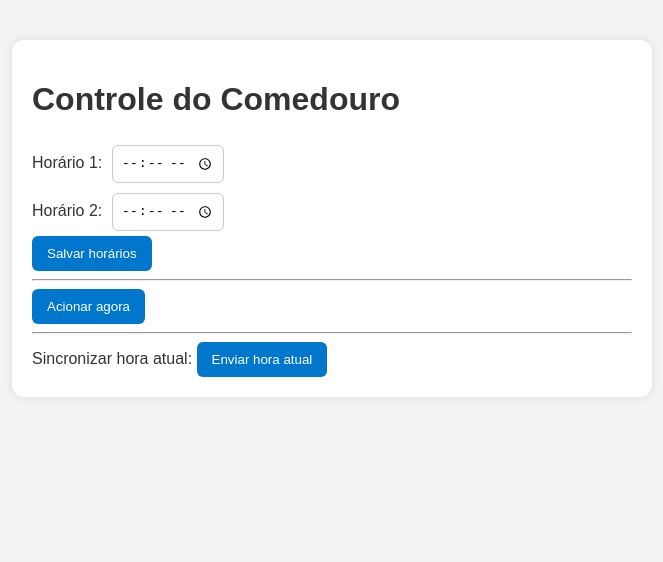
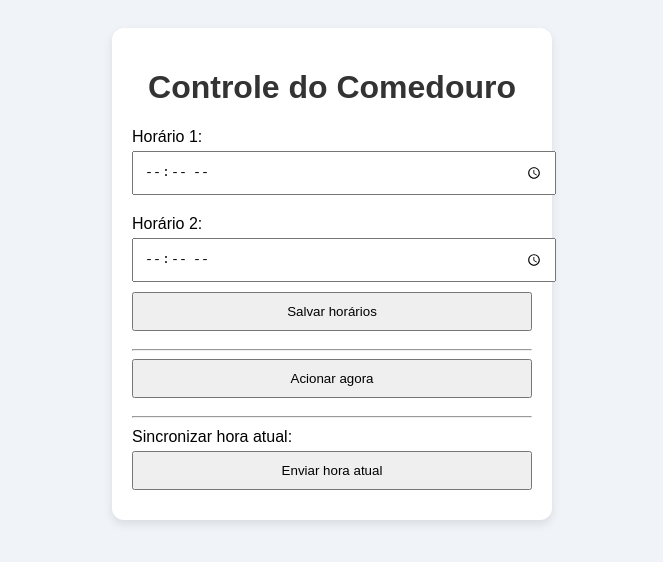
Before and after one commit to Saatake/Comedouro, a plain HTML site: page index.html in a window 1280 px wide. Shown: the whole page, without its empty margins (308-971 px from the left). Drawn offline with Linux system fonts and the light colour scheme.

Commit message:
Update style.css

```diff
--- a/style.css
+++ b/style.css
@@ -1,40 +1,30 @@
 body {
   font-family: Arial, sans-serif;
-  background-color: #f3f3f3;
-  color: #333;
-  margin: 0;
-  padding: 0;
+  background-color: #f0f4f8;
+  padding: 20px;
 }
 
 .container {
-  max-width: 600px;
-  margin: 40px auto;
+  background: white;
+  max-width: 400px;
+  margin: auto;
   padding: 20px;
-  background: white;
   border-radius: 12px;
-  box-shadow: 0 0 10px rgba(0, 0, 0, 0.1);
+  box-shadow: 0 4px 10px rgba(0,0,0,0.1);
 }
 
-.section {
-  margin-bottom: 24px;
+h1 {
+  text-align: center;
+  color: #333;
 }
 
-input[type="time"] {
-  padding: 8px;
-  margin: 5px;
-  border: 1px solid #ccc;
-  border-radius: 6px;
+label {
+  display: block;
+  margin: 10px 0 5px;
 }
 
-button {
-  padding: 10px 15px;
-  background-color: #0077cc;
-  color: white;
-  border: none;
-  border-radius: 6px;
-  cursor: pointer;
+input, button {
+  width: 100%;
+  padding: 10px;
+  margin-bottom: 10px;
 }
-
-button:hover {
-  background-color: #005fa3;
-}
```
